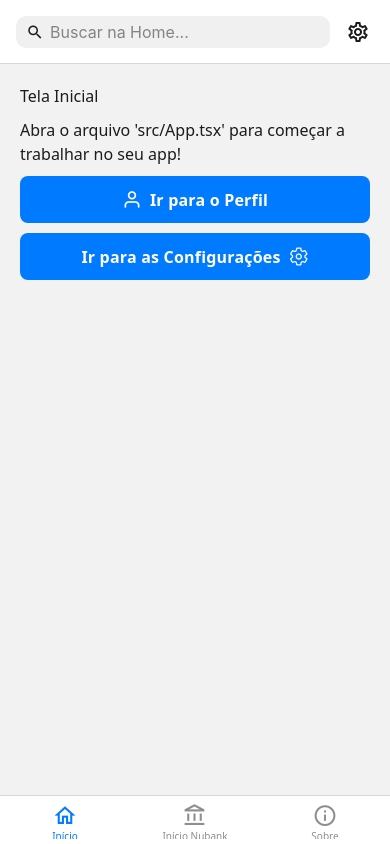
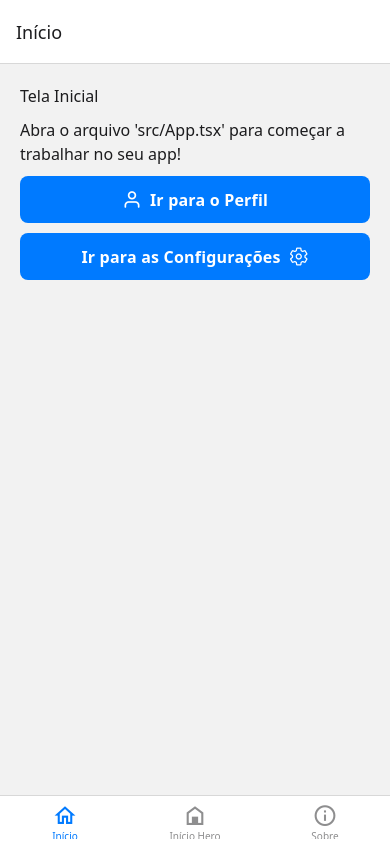
Before and after one commit to carlosxfelipe/react-navigation-template, a React Native app: screen / in a window 390 px wide. Built offline with nearby package versions, Linux system fonts and the light colour scheme; what expo-linking would draw is missing.

Commit message:
feat: replace HomeNubank with HomeHero screen; implement HeroScrollView for enhanced header experience and update header options

```diff
--- a/src/components/HeaderSearchBar.tsx
+++ /dev/null
@@ -1,140 +0,0 @@
-import { useNavigation, useTheme } from "@react-navigation/native";
-import { useState } from "react";
-import {
-  TextInput,
-  TouchableOpacity,
-  View,
-  StyleSheet,
-  useWindowDimensions,
-} from "react-native";
-import { Icon, IconProps } from "./Icon";
-import type { Theme as AppTheme } from "../themes";
-
-type MaterialCommunityIconName = Extract<
-  IconProps,
-  { type: "MaterialCommunityIcons" }
->["name"];
-
-interface HeaderIcon {
-  icon: MaterialCommunityIconName;
-  screen?: keyof ReactNavigation.RootParamList;
-  onPress?: () => void;
-}
-
-interface Props {
-  leftIcon?: HeaderIcon;
-  rightIcon?: HeaderIcon;
-  query?: string;
-  onChangeQuery?: (value: string) => void;
-  placeholder?: string;
-}
-
-const HEADER_H_PADDING = 16;
-const ICON_SIZE = 32;
-const GAP = 12;
-
-export function HeaderSearchBar({
-  leftIcon,
-  rightIcon,
-  query,
-  onChangeQuery,
-  placeholder = "Buscar...",
-}: Props) {
-  const [internalQuery, setInternalQuery] = useState("");
-  const { colors } = useTheme() as AppTheme;
-  const navigation = useNavigation<any>();
-  const { width: screenWidth } = useWindowDimensions();
-
-  const currentQuery = query ?? internalQuery;
-  const setQuery = onChangeQuery ?? setInternalQuery;
-
-  const textColor = colors.text;
-  const placeholderColor = colors.placeholder;
-  const backgroundColor = colors.inputBackground;
-
-  const barWidth = screenWidth - HEADER_H_PADDING * 2;
-
-  function IconButton({ item }: { item: HeaderIcon }) {
-    return (
-      <TouchableOpacity
-        style={styles.iconButton}
-        hitSlop={8}
-        onPress={() => {
-          if (item.onPress) item.onPress();
-          else if (item.screen) navigation.navigate(item.screen);
-        }}
-      >
-        <Icon
-          type="MaterialCommunityIcons"
-          name={item.icon}
-          size={24}
-          color={textColor}
-        />
-      </TouchableOpacity>
-    );
-  }
-
-  return (
-    <View style={[styles.row, { width: barWidth }]}>
-      {leftIcon && <IconButton item={leftIcon} />}
-      <View style={[styles.inputContainer, { backgroundColor }]}>
-        <Icon
-          type="MaterialCommunityIcons"
-          name="magnify"
-          size={18}
-          color={textColor}
-        />
-        <TextInput
-          style={[styles.input, { color: textColor }]}
-          placeholder={placeholder}
-          placeholderTextColor={placeholderColor}
-          value={currentQuery}
-          onChangeText={setQuery}
-          returnKeyType="search"
-          autoCorrect={false}
-          autoCapitalize="none"
-        />
-        {currentQuery.length > 0 && (
-          <TouchableOpacity onPress={() => setQuery("")} hitSlop={10}>
-            <Icon
-              type="MaterialCommunityIcons"
-              name="close-circle"
-              size={18}
-              color={textColor}
-              style={{ opacity: 0.5 }}
-            />
-          </TouchableOpacity>
-        )}
-      </View>
-      {rightIcon && <IconButton item={rightIcon} />}
-    </View>
-  );
-}
-
-const styles = StyleSheet.create({
-  row: {
-    flexDirection: "row",
-    alignItems: "center",
-    gap: GAP,
-  },
-  iconButton: {
-    width: ICON_SIZE,
-    height: ICON_SIZE,
-    alignItems: "center",
-    justifyContent: "center",
-  },
-  inputContainer: {
-    flex: 1,
-    flexDirection: "row",
-    alignItems: "center",
-    borderRadius: 10,
-    paddingHorizontal: 10,
-    paddingVertical: 6,
-    gap: 6,
-  },
-  input: {
-    flex: 1,
-    fontSize: 16,
-    padding: 0,
-  },
-});
--- a/src/components/LargeHeader.tsx
+++ b/src/components/HeroScrollView.tsx
@@ -10,7 +10,11 @@ interface Props {
   children: React.ReactNode;
 }
 
-export const LargeHeader = ({ header, headerHeight = 88, children }: Props) => {
+export const HeroScrollView = ({
+  header,
+  headerHeight = 88,
+  children,
+}: Props) => {
   const { colors, dark } = useTheme() as AppTheme;
   const insets = useSafeAreaInsets();
   const isFocused = useIsFocused();
--- a/src/navigation/headerOptions.tsx
+++ b/src/navigation/headerOptions.tsx
@@ -1,22 +1,14 @@
-import { HeaderSearchBar } from "../components/HeaderSearchBar";
-
-const TABS_WITH_LARGE_HEADER = ["Home Nubank"];
-const TABS_WITH_SEARCH_BAR = ["Home"];
+const TABS_WITH_LARGE_HEADER: string[] = ["Home Hero"];
+const TABS_WITH_SEARCH_BAR: string[] = [];
 
 export const getHeaderOptions = (tabName: string) => {
   if (TABS_WITH_LARGE_HEADER.includes(tabName)) {
     return { headerShown: false };
   }
 
+  // TODO: criar um header com barra de pesquisa
   if (TABS_WITH_SEARCH_BAR.includes(tabName)) {
-    return {
-      headerTitle: () => (
-        <HeaderSearchBar
-          placeholder="Buscar na Home..."
-          rightIcon={{ icon: "cog-outline", screen: "Settings" }}
-        />
-      ),
-    };
+    return {};
   }
 
   return {};
--- a/src/navigation/screens/HomeNubank.tsx
+++ b/src/navigation/screens/HomeHero.tsx
@@ -1,11 +1,11 @@
 import { StyleSheet, View } from "react-native";
-import { LargeHeader } from "../../components/LargeHeader";
+import { HeroScrollView } from "../../components/HeroScrollView";
 import { ThemedText } from "../../components/ThemedText";
 import { ComponentsShowcase } from "../../components/ComponentsShowcase";
 
-export function HomeNubank() {
+export function HomeHero() {
   return (
-    <LargeHeader
+    <HeroScrollView
       header={
         <View style={styles.headerContent}>
           <ThemedText style={styles.title}>Olá, Carlos</ThemedText>
@@ -14,7 +14,7 @@ export function HomeNubank() {
       }
     >
       <ComponentsShowcase />
-    </LargeHeader>
+    </HeroScrollView>
   );
 }
 
--- a/src/navigation/tabItems.ts
+++ b/src/navigation/tabItems.ts
@@ -3,7 +3,7 @@ import type { ComponentProps, ComponentType } from "react";
 
 import { About } from "./screens/About";
 import { Home } from "./screens/Home";
-import { HomeNubank } from "./screens/HomeNubank";
+import { HomeHero } from "./screens/HomeHero";
 
 type MaterialIconName = ComponentProps<typeof MaterialCommunityIcons>["name"];
 
@@ -22,10 +22,10 @@ export const tabItems: TabItem[] = [
     iconName: "home-outline",
   },
   {
-    name: "Home Nubank",
-    component: HomeNubank,
-    title: "Início Nubank",
-    iconName: "bank-outline",
+    name: "Home Hero",
+    component: HomeHero,
+    title: "Início Hero",
+    iconName: "home-variant-outline",
   },
   {
     name: "About",
```
Also changed, not shown: 1 other file (tests, documents, lock files or other folders).
